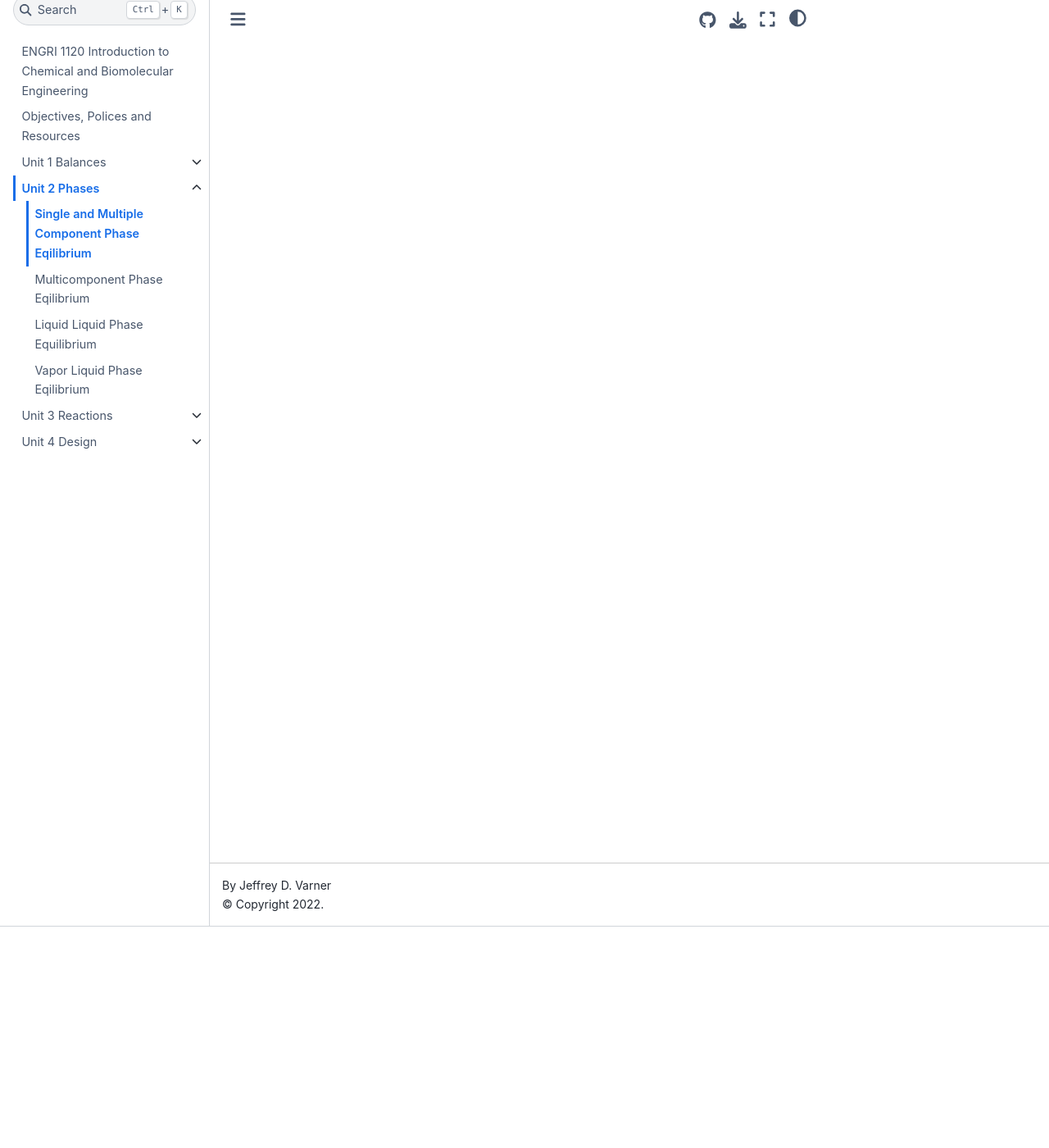
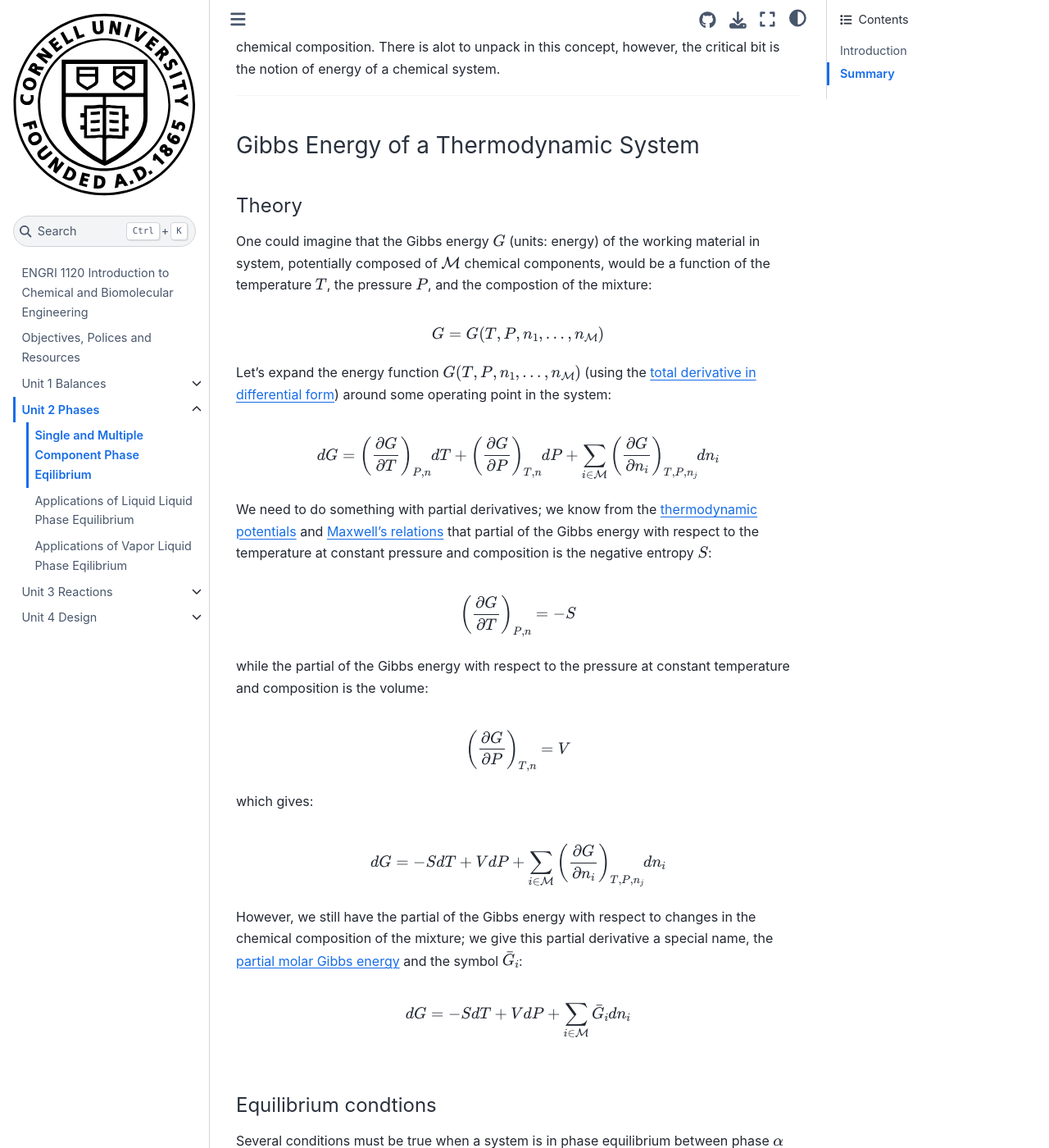
Before and after one commit to afgodwin/ENGRI1120-Fall-2024, a Jupyter Book: the page built from chapter-2-dir/single-component-phase-eq.md, in a window 1280 px wide and 1400 px high, scrolled down 270 px. Shown: the whole window at 82% size. Built offline with Jupyter Book 1.0.4 settings and Sphinx 7.4.7 and the Sphinx Book theme 1.1.4, drawn with Linux system fonts in a browser that asks for light colours; some of the changed text lies outside the part shown.

Commit message:
working on SLE
SLE

`````diff
--- a/_toc.yml
+++ b/_toc.yml
@@ -18,7 +18,6 @@
   title: Unit 2 Phases
   sections:
   - file: chapter-2-dir/single-component-phase-eq
-  - file: chapter-2-dir/multicomponent-phase-eq
   - file: chapter-2-dir/lle
   - file: chapter-2-dir/vle
 
--- a/chapter-2-dir/lle.md
+++ b/chapter-2-dir/lle.md
@@ -1 +1 @@
-# Liquid Liquid Phase Equilibrium
+# Applications of Liquid Liquid Phase Equilibrium
--- a/chapter-2-dir/multicomponent-phase-eq.md
+++ /dev/null
@@ -1 +0,0 @@
-# Multicomponent Phase Eqilibrium
--- a/chapter-2-dir/single-component-phase-eq.md
+++ b/chapter-2-dir/single-component-phase-eq.md
@@ -1 +1,60 @@
 # Single and Multiple Component Phase Eqilibrium
+
+## Introduction
+The key idea behind [thermodynamic equilibrium](https://en.wikipedia.org/wiki/Thermodynamic_equilibrium) is that the working material in a system is at a global energy minimum, with constant (and uniform) pressure, temperature and chemical composition. There is alot to unpack in this concept, however, the critical bit is the notion of energy of a chemical system.
+
+
+---
+
+### Gibbs Energy of a Thermodynamic System
+
+#### Theory
+One could imagine that the Gibbs energy $G$ (units: energy) of the working material in system, potentially composed of $\mathcal{M}$ chemical components, would be a function of the temperature $T$, the pressure $P$, and the compostion of the mixture:
+
+$$G = G(T,P,n_{1},\dots,n_{\mathcal{M}})$$
+
+Let's expand the energy function $G(T,P,n_{1},\dots,n_{\mathcal{M}})$ (using the [total derivative in differential form](https://en.wikipedia.org/wiki/Total_derivative)) around some operating point in the system:
+
+$$dG = \left(\frac{\partial{G}}{\partial{T}}\right)_{P,n}dT + \left(\frac{\partial{G}}{\partial{P}}\right)_{T,n}dP +
+\sum_{i\in\mathcal{M}}\left(\frac{\partial{G}}{\partial{n_{i}}}\right)_{T,P,n_{j}}dn_{i}$$
+
+We need to do something with partial derivatives; we know from the [thermodynamic potentials](https://en.wikipedia.org/wiki/Thermodynamic_potential) and [Maxwell's relations](https://en.wikipedia.org/wiki/Maxwell_relations) that partial of the Gibbs energy with respect to the temperature at constant pressure and composition is the negative entropy $S$:
+
+$$\left(\frac{\partial{G}}{\partial{T}}\right)_{P,n} = -S$$
+
+while the partial of the Gibbs energy with respect to the pressure at constant temperature and composition is the volume:
+
+$$\left(\frac{\partial{G}}{\partial{P}}\right)_{T,n} = V$$
+
+which gives:
+
+$$dG = -SdT + VdP + \sum_{i\in\mathcal{M}}\left(\frac{\partial{G}}{\partial{n_{i}}}\right)_{T,P,n_{j}}dn_{i}$$
+
+However, we still have the partial of the Gibbs energy with respect to changes in the chemical composition of the mixture; we give this partial derivative a special name, the [partial molar Gibbs energy](https://en.wikipedia.org/wiki/Chemical_potential) and the symbol $\bar{G}_{i}$:
+
+$$dG = -SdT + VdP + \sum_{i\in\mathcal{M}}\bar{G}_{i}dn_{i}$$
+
+#### Equilibrium condtions
+Several conditions must be true when a system is in phase equilibrium between phase $\alpha$ and $\beta$. First, the temperature is uniform, constant and equal in both phases, $T^{\alpha} = T^{\beta}$ (thermal equilibrium). Next, the pressure is uniform, constant and equal in both phases, $P^{\alpha} = P^{\beta}$ (mechanical equilibrium). Finally, the working material in the system is at an energy minimum which represent by the condition:
+
+$$\left(dG\right)_{T,P}\leq{0}$$
+
+where the inequality becomes equality at the equilibrium point.
+
+````{prf:definition} Equilibrium conditions
+
+Let's imagine that we have a working material in a system that is a mixture of $\mathcal{M}$ chemical components that are in [thermodynamic equilibrium](https://en.wikipedia.org/wiki/Thermodynamic_equilibrium). Further, imagine that each component $i=1,2,\dots,\mathcal{M}$ of the mixture has Gibbs energy $\bar{G}_{i}$ (units: energy/mol). Then the total amount of energy for the mixture is the weighted contribution of the energy of each component:
+
+```{math}
+:label: eqn-Gibbs-free-energy-for-a-mixture
+G = \sum_{i\in\mathcal{M}}n_{i}\bar{G}_{i}
+```
+
+where $n_{i}$ denotes the number of moles of component $i$ in the mixture, and  $\bar{G}_{i}$ is called the [partial molar Gibbs energy or the chemical potential](https://en.wikipedia.org/wiki/Chemical_potential).
+
+````
+
+
+
+## Summary
+Fill me in.
--- a/chapter-2-dir/vle.md
+++ b/chapter-2-dir/vle.md
@@ -1 +1 @@
-# Vapor Liquid Phase Eqilibrium
+# Applications of Vapor Liquid Phase Eqilibrium
`````
Also changed, not shown: chapter-2-dir/chapter-2-intro.md (+4 -4 lines), 6 other files.
